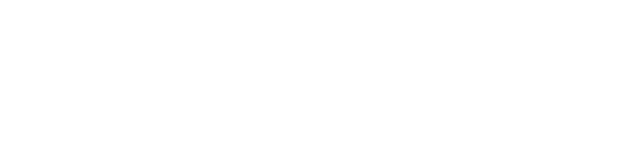
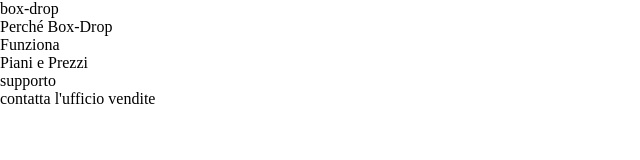
Before and after one commit to sollendy/htmlcss-dropbox, a plain HTML site: page index.html in a window 1280 px wide. Shown: the whole page, without its empty margins (0-640 px from the left). Drawn offline with Linux system fonts and the light colour scheme.

Commit message:
finito html header inizio css header

```diff
--- a/index.html
+++ b/index.html
@@ -10,7 +10,26 @@
 </head>
 <body>
     <header>
-
+        <nav>
+            <div class="nav-container">
+                <div class="navbar left-side">
+                    <div id="logo">
+                        box-drop
+                    </div>
+                    <ul>
+                        <li>Perché Box-Drop</li>
+                        <li>Funziona</li>
+                        <li>Piani e Prezzi</li>
+                    </ul>
+                </div>
+                <div class="navbar right-side">
+                    <ul>
+                        <li>supporto</li>
+                        <li>contatta l'ufficio vendite</li>
+                    </ul>
+                </div>
+            </div>
+        </nav>
     </header>
     <main>
 
```
